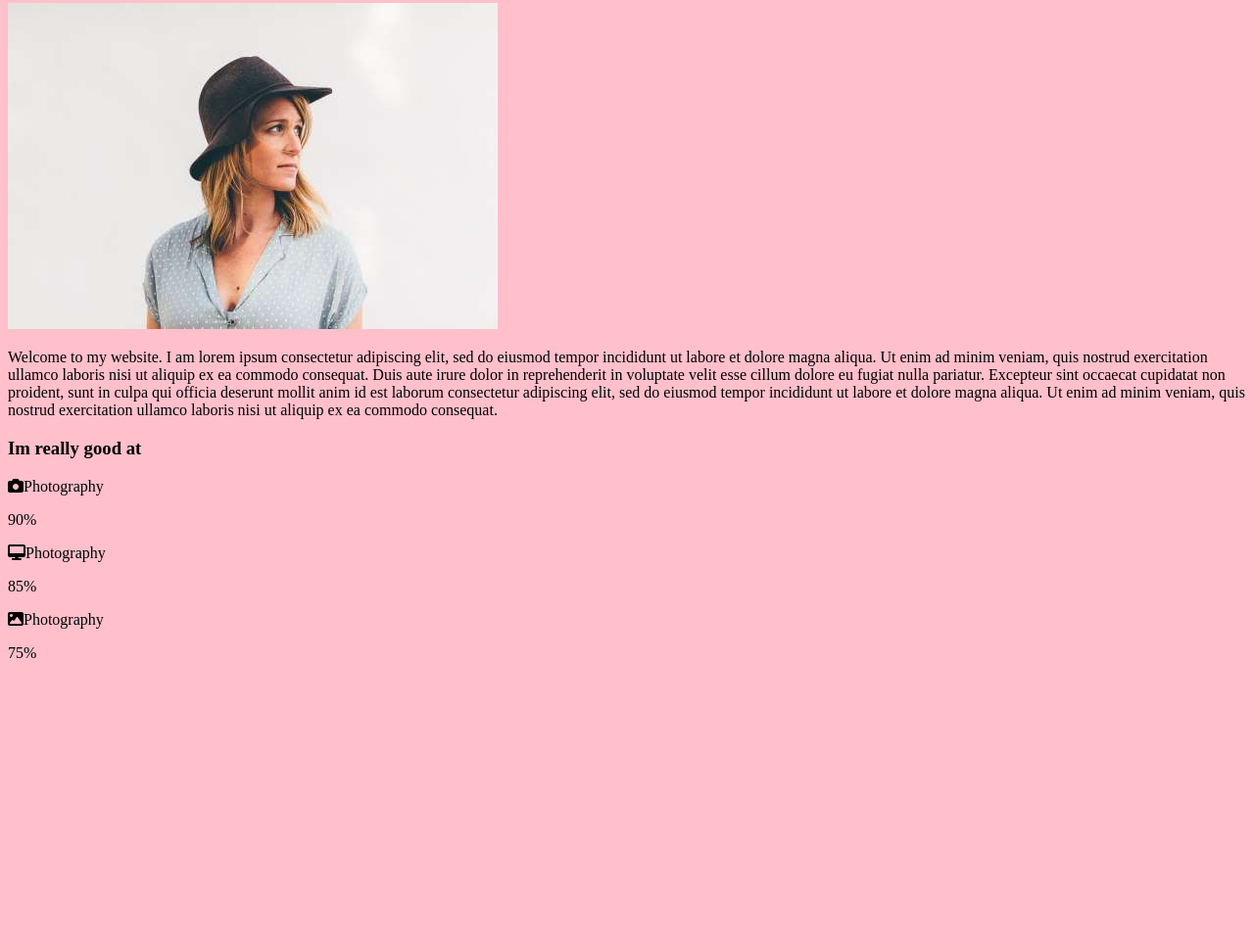
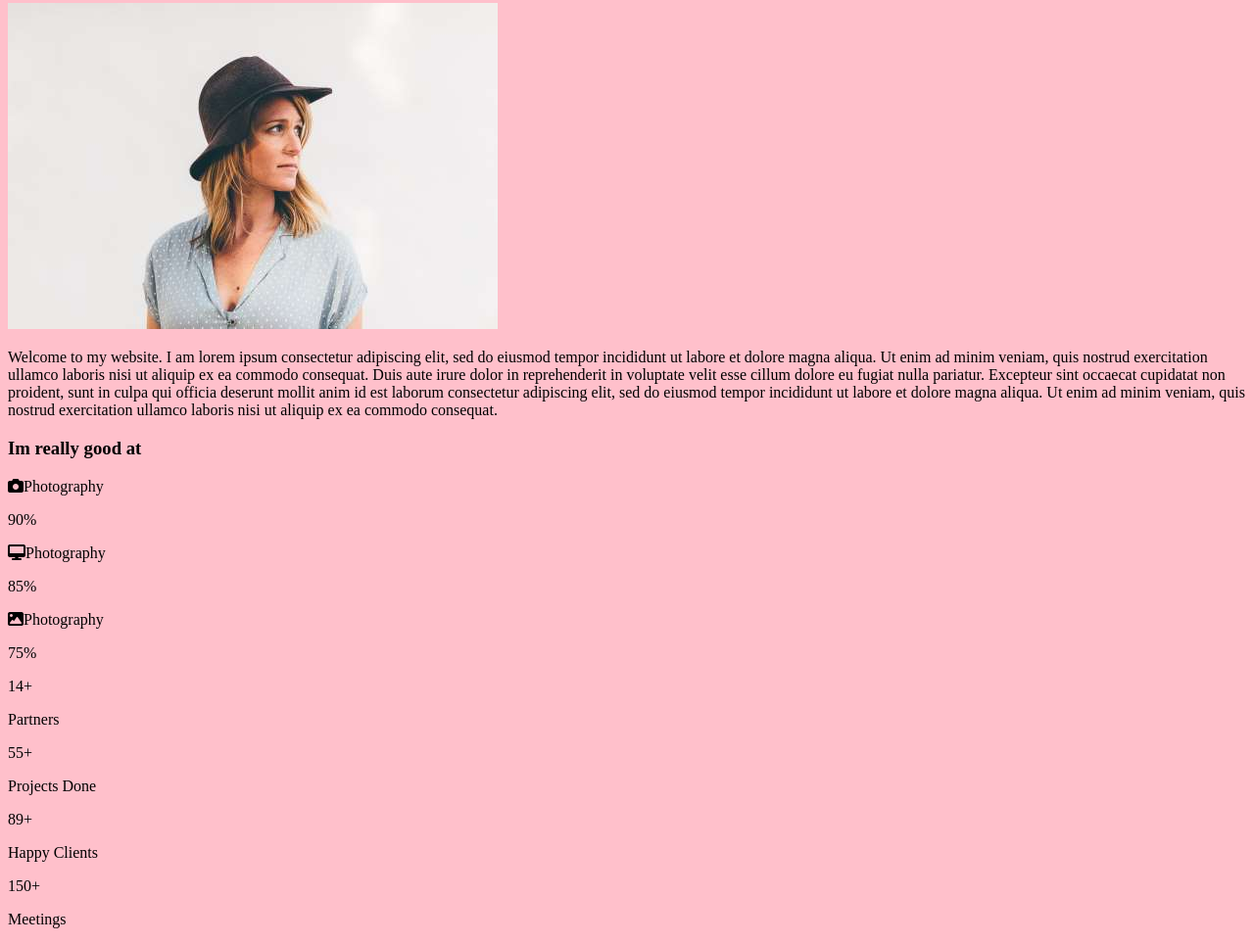
Before and after one commit to mmartin1123/parallax-project, a website: page index.html in a window 1280 px wide. Shown: the part 445-1409 px from the top of the page at 98% size. Before the commit the page ends 1137 px from the top, so only its background shows below. Drawn offline with Linux system fonts and the light colour scheme.

Commit message:
added stats section

```diff
--- a/index.html
+++ b/index.html
@@ -43,5 +43,23 @@
             <p class="progress__bar">75%</p>
         </div>
     </section>
+    <section class="stats">
+        <div class="stats__item">
+            <p>14+</p>
+            <p>Partners</p>
+        </div>
+        <div class="stats__item">
+            <p>55+</p>
+            <p>Projects Done</p>
+        </div>
+        <div class="stats__item">
+            <p>89+</p>
+            <p>Happy Clients</p>
+        </div>
+        <div class="stats__item">
+            <p>150+</p>
+            <p>Meetings</p>
+        </div>
+    </section>
 </body>
 </html>
```
